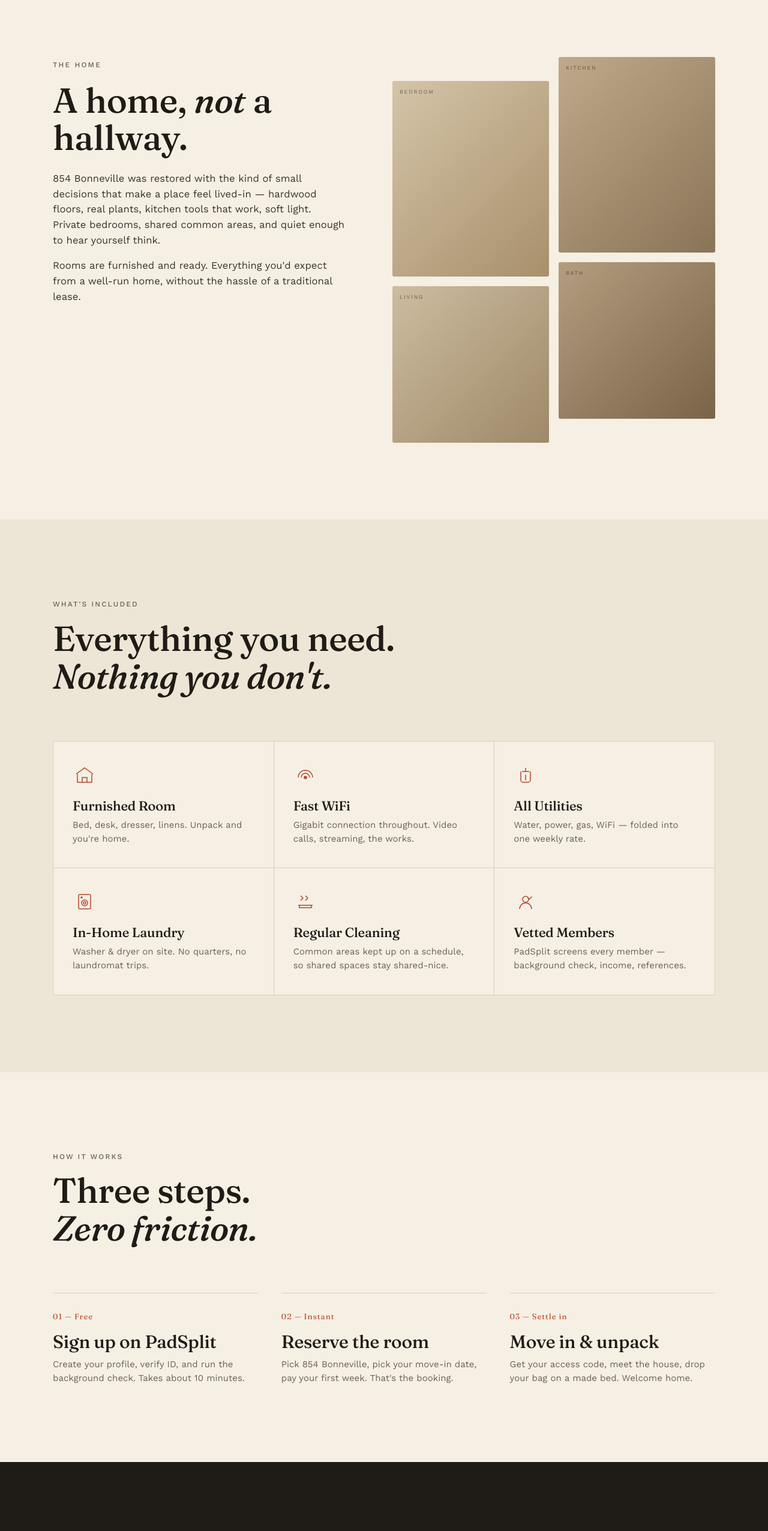
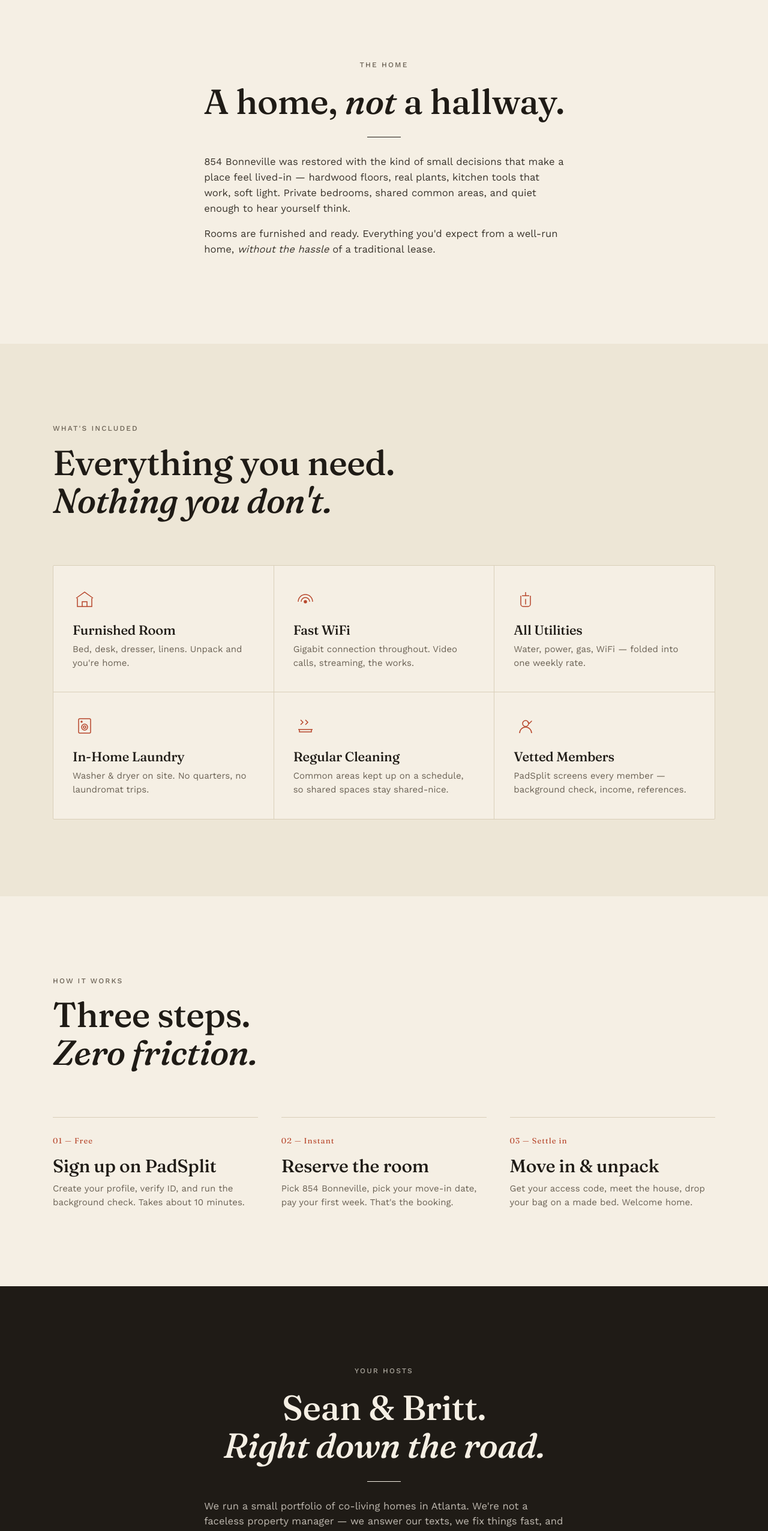
Before and after one commit to seancomingtoamer/854-bonneville, a plain HTML site: page index.html in a window 1280 px wide. Shown: the part 1320-3872 px from the top of the page at 60% size. Drawn offline with nearby package versions, Linux system fonts and the light colour scheme.

Commit message:
Remove all photo placeholders, lean into centered editorial layout
About and Hosts both collapse to single-column centered blocks with hairline
ornament between headline and body. Drops the 4-photo gallery and host
portrait — the room hero is now the only photo on the page, doing all the
visual work. Type-led layout matching the warm/welcoming brief.

```diff
--- a/index.html
+++ b/index.html
@@ -307,48 +307,33 @@
       margin-top: 6px;
     }
 
-    /* ============ ABOUT ============ */
-    .about-grid {
-      display: grid;
-      grid-template-columns: 1fr 1.1fr;
-      gap: clamp(32px, 6vw, 80px);
-      align-items: start;
+    /* ============ ABOUT (centered editorial block) ============ */
+    .about-centered {
+      max-width: 720px;
+      margin: 0 auto;
+      text-align: center;
     }
-    @media (max-width: 900px) { .about-grid { grid-template-columns: 1fr; } }
-    .about-copy { position: sticky; top: 100px; }
-    @media (max-width: 900px) { .about-copy { position: static; } }
-    .about-copy h2 { margin-top: 16px; margin-bottom: 24px; }
+    .about-centered h2 {
+      margin-top: 18px;
+      margin-bottom: 28px;
+    }
+    .about-centered .lede {
+      max-width: 58ch;
+      margin-left: auto;
+      margin-right: auto;
+      text-align: left;
+    }
+    .about-centered .lede + .lede { margin-top: 1em; }
 
-    .gallery {
-      display: grid;
-      grid-template-columns: 1fr 1fr;
-      gap: 16px;
+    /* Hairline ornament between headline and body */
+    .rule {
+      width: 56px;
+      height: 1px;
+      background: var(--ink);
+      margin: 0 auto clamp(28px, 3vh, 40px);
+      opacity: 0.35;
     }
-    .photo {
-      position: relative;
-      border-radius: 3px;
-      overflow: hidden;
-      background: var(--cream-soft);
-      /* TODO: replace with actual photo — <img src="..." alt="..."> */
-    }
-    .photo::after {
-      content: attr(data-label);
-      position: absolute;
-      top: 12px;
-      left: 12px;
-      font-family: var(--sans);
-      font-size: 9px;
-      letter-spacing: 0.2em;
-      color: rgba(31, 27, 22, 0.55);
-      text-transform: uppercase;
-    }
-    .photo.a { aspect-ratio: 4/5; background: linear-gradient(135deg, #D4C4A8 0%, #A8906B 100%); margin-top: 40px; }
-    .photo.b { aspect-ratio: 4/5; background: linear-gradient(135deg, #BFA98A 0%, #8A7457 100%); }
-    .photo.c { aspect-ratio: 1/1; background: linear-gradient(135deg, #CDBCA0 0%, #9E8968 100%); }
-    .photo.d { aspect-ratio: 1/1; background: linear-gradient(135deg, #B49D7F 0%, #7A6448 100%); margin-top: -40px; }
-    @media (max-width: 900px) {
-      .photo.a, .photo.d { margin-top: 0; }
-    }
+    .rule-light { background: var(--cream); opacity: 0.4; }
 
     /* ============ INCLUDED ============ */
     .section-header {
@@ -409,44 +394,30 @@
     .step h3 { margin-bottom: 10px; }
     .step p { color: var(--muted); font-size: 15px; margin: 0; }
 
-    /* ============ HOSTS ============ */
+    /* ============ HOSTS (centered editorial block) ============ */
     .hosts {
       background: var(--ink);
       color: var(--cream);
     }
-    .hosts-grid {
-      display: grid;
-      grid-template-columns: 1fr 1.3fr;
-      gap: clamp(32px, 6vw, 80px);
-      align-items: center;
+    .hosts-centered {
+      max-width: 720px;
+      margin: 0 auto;
+      text-align: center;
     }
-    @media (max-width: 800px) { .hosts-grid { grid-template-columns: 1fr; } }
-    .host-portrait {
-      aspect-ratio: 1/1;
-      border-radius: 3px;
-      background: linear-gradient(135deg, #6B5D47 0%, #3D3325 100%);
-      position: relative;
-      overflow: hidden;
-      /* TODO: replace with actual portrait — <img src="..." alt="Sean and Britt"> */
+    .hosts h2 { margin-top: 18px; margin-bottom: 28px; }
+    .hosts .lede {
+      color: rgba(245, 239, 228, 0.75);
+      max-width: 58ch;
+      margin-left: auto;
+      margin-right: auto;
+      text-align: left;
     }
-    .host-portrait::after {
-      content: "HOSTS PORTRAIT";
-      position: absolute;
-      top: 16px;
-      left: 16px;
-      font-family: var(--sans);
-      font-size: 10px;
-      letter-spacing: 0.18em;
-      color: rgba(245, 239, 228, 0.5);
-      text-transform: uppercase;
-    }
-    .hosts h2 { margin-top: 14px; margin-bottom: 24px; }
-    .hosts .lede { color: rgba(245, 239, 228, 0.75); max-width: 52ch; }
+    .hosts .lede + .lede { margin-top: 1em; }
     .host-signature {
       font-family: var(--serif);
       font-style: italic;
-      font-size: 22px;
-      margin-top: 28px;
+      font-size: clamp(22px, 1.8vw, 26px);
+      margin-top: clamp(36px, 4vh, 52px);
       color: var(--cream);
     }
 
@@ -708,10 +679,10 @@
   <!-- ==================== ABOUT ==================== -->
   <section id="about">
     <div class="container">
-      <div class="about-grid">
-        <div class="about-copy">
+      <div class="about-centered">
         <span class="eyebrow fade-up">The Home</span>
         <h2 class="fade-up">A home, <em>not</em> a hallway.</h2>
+        <div class="rule fade-up" aria-hidden="true"></div>
         <p class="lede fade-up">
           854 Bonneville was restored with the kind of small decisions that
           make a place feel lived-in — hardwood floors, real plants, kitchen
@@ -720,17 +691,8 @@
         </p>
         <p class="lede fade-up">
           Rooms are furnished and ready. Everything you'd expect from a
-            well-run home, without the hassle of a traditional lease.
+          well-run home, <em>without the hassle</em> of a traditional lease.
         </p>
-        </div>
-
-        <div class="gallery">
-          <!-- TODO: replace each .photo div with <img src="..." alt="..."> -->
-          <div class="photo a fade-up" data-label="BEDROOM"></div>
-          <div class="photo b fade-up" data-label="KITCHEN"></div>
-          <div class="photo c fade-up" data-label="LIVING"></div>
-          <div class="photo d fade-up" data-label="BATH"></div>
-        </div>
       </div>
     </div>
   </section>
@@ -846,13 +808,10 @@
   <!-- ==================== HOSTS ==================== -->
   <section class="hosts">
     <div class="container">
-      <div class="hosts-grid">
-        <!-- TODO: replace .host-portrait div with <img src="..." alt="Sean and Britt"> -->
-        <div class="host-portrait fade-up"></div>
-
-        <div>
+      <div class="hosts-centered">
         <span class="eyebrow on-dark fade-up">Your Hosts</span>
         <h2 class="fade-up">Sean &amp; Britt.<br><em>Right down the road.</em></h2>
+        <div class="rule rule-light fade-up" aria-hidden="true"></div>
         <p class="lede fade-up">
           We run a small portfolio of co-living homes in Atlanta. We're not a
           faceless property manager — we answer our texts, we fix things fast,
@@ -864,7 +823,6 @@
           If you need anything, you'll know who to ask.
         </p>
         <div class="host-signature fade-up">— Sean &amp; Britt</div>
-        </div>
       </div>
     </div>
   </section>
```
Lines whose indentation alone changed are shown as unchanged.
